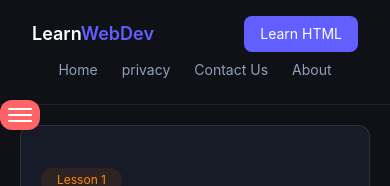
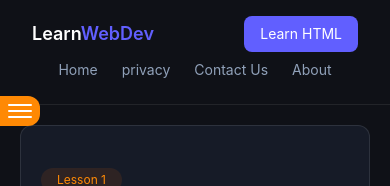
Before and after one commit to Mostafa205dev/LearnWebDev, a React (Vite) app: page /html in a window 390 px wide. Shown: the top 186 px of the page. Built offline with nearby package versions, Linux system fonts and the light colour scheme.

Commit message:
fix button side bar html page

```diff
--- a/src/pages/Html.jsx
+++ b/src/pages/Html.jsx
@@ -65,18 +65,26 @@ function Html() {
       <div className="bg-[#0f1117] min-h-screen text-white flex">
         {/* button sidebar for phone */}
         <button
-          className="fixed top-25 left-0 bg-red-400 p-2 rounded-xl sm:hidden"
+          className="fixed top-24 left-0 bg-orange-400 text-black p-2 rounded-r-xl z-50 sm:hidden"
           onClick={() => setShowSidebar(!showSidebar)}
         >
           <div className="flex flex-col gap-1 w-6">
             <span
-              className={`block h-0.5 w-full bg-white rounded transition-all duration-300 ${showSidebar ? "rotate-45 translate-y-1.5" : ""}`}
+              className={`block h-0.5 w-full bg-white rounded transition-all duration-300 ${
+                showSidebar ? "rotate-45 translate-y-1.5" : ""
+              }`}
             ></span>
+
             <span
-              className={`block h-0.5 w-full bg-white rounded transition-all duration-300 ${showSidebar ? "opacity-0" : ""}`}
+              className={`block h-0.5 w-full bg-white rounded transition-all duration-300 ${
+                showSidebar ? "opacity-0" : ""
+              }`}
             ></span>
+
             <span
-              className={`block h-0.5 w-full bg-white rounded transition-all duration-300 ${showSidebar ? "-rotate-45 -translate-y-1.5" : ""}`}
+              className={`block h-0.5 w-full bg-white rounded transition-all duration-300 ${
+                showSidebar ? "-rotate-45 -translate-y-1.5" : ""
+              }`}
             ></span>
           </div>
         </button>
```
